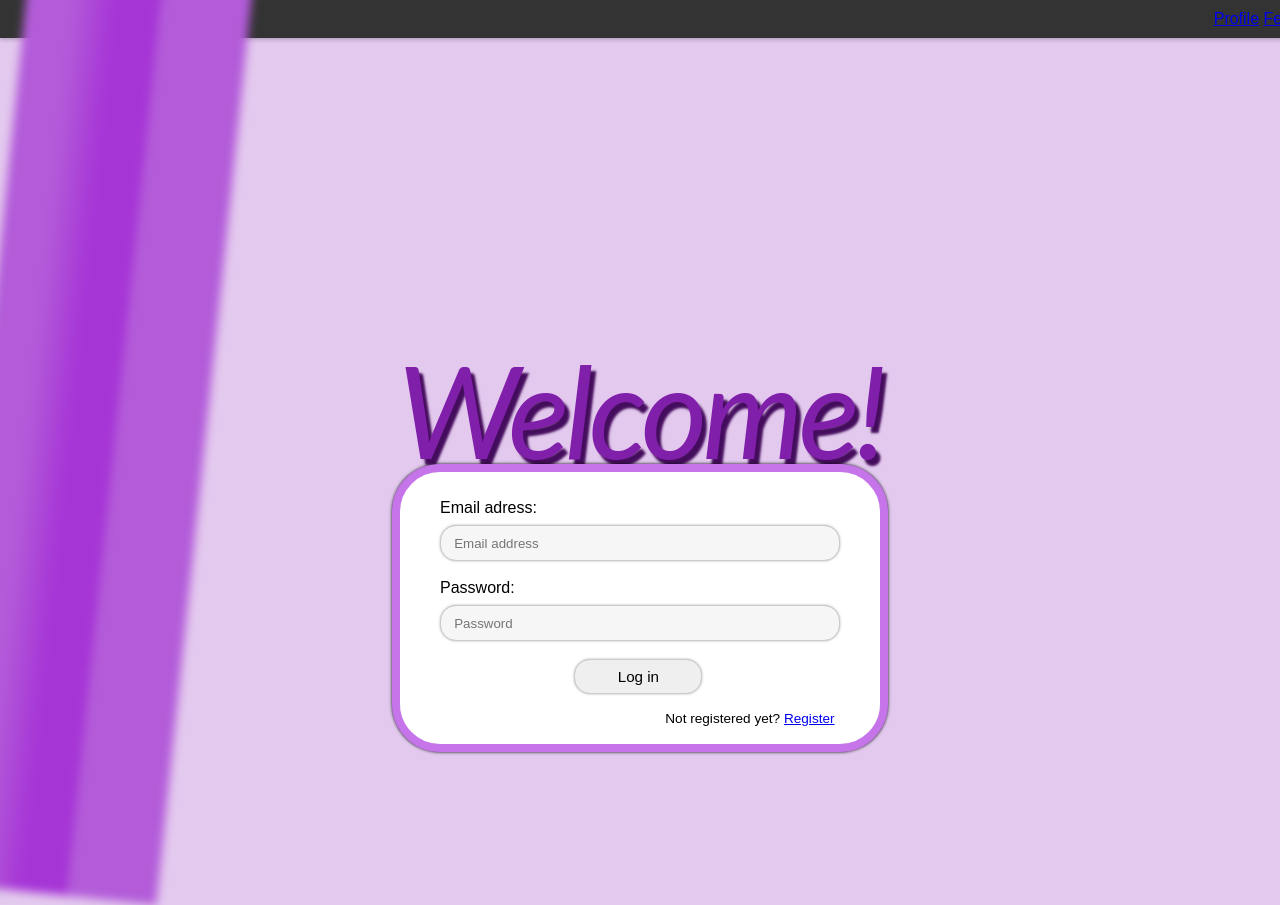
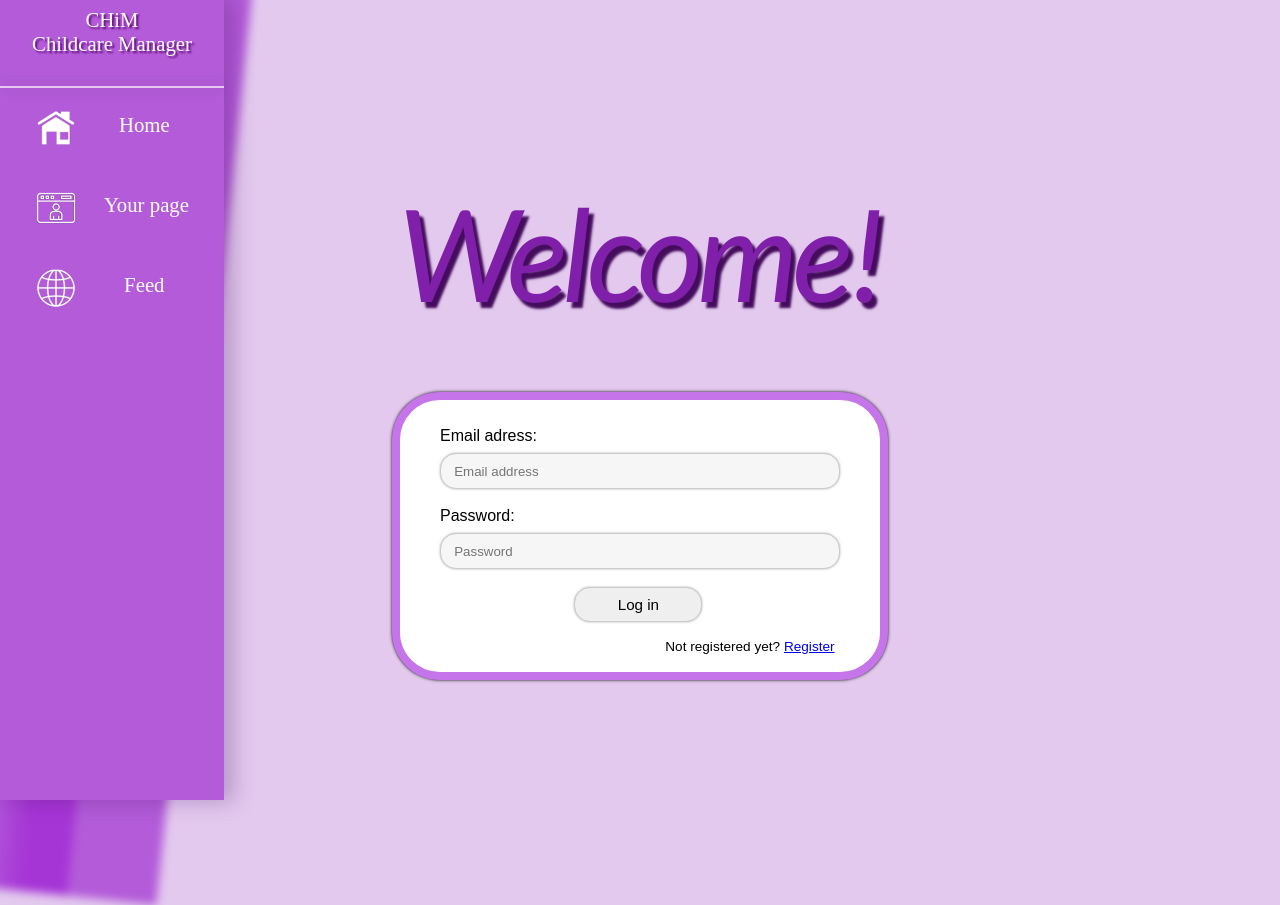
Before and after one commit to misumi8/ChiM-Childcare-Manager-, a PHP site: page /login.php in a window 1280 px wide. Run offline with PHP 8.4, Linux system fonts and the light colour scheme.

Commit message:
Header and corrected some login page errors

```diff
--- a/includes/header.php
+++ b/includes/header.php
@@ -3,33 +3,29 @@
 
 <head>
     <meta charset="UTF-8">
+    <link rel="stylesheet" href="../styles/header.css">
     <link rel="stylesheet" href="../styles/login.css">
     <!-- aici adaugam toate css-urile-->
     <title>Childcare Manager</title>
-    <style>
-  header {
-    display: flex;
-    justify-content: flex-end;
-    align-items: center;
-    background-color: #333;
-    color: white;
-    padding: 10px 20px;
-    position: fixed;
-    top: 0;
-    width: 100%;
-    box-shadow: 0 2px 4px rgba(0,0,0,0.2);
-  }
-  nav a img {
-    width: 50px; /* Example size */
-    height: auto;
-  }
-</style>
 </head>
 
 <body>
-    <header>
-        <nav>
-            <a href="../public/profile.php">Profile</a>
-            <a href="../public/feed.php">Feed</a>
-        </nav>
-    </header>
+    <div class="header">
+        <p id="header-text">CHiM<br/>Childcare Manager</p>
+        <div class="line"></div>
+        <div class="item-list">
+            <div class="menu-item">
+                <img src="..\includes\header-images\home_icon.png" alt="Home Page" /><a href="#">Home</a>
+            </div>
+            <div class="menu-item">
+                <img src="..\includes\header-images\personal_page_icon.png" alt="Personal Page" /><a href="#">Your page</a>
+            </div>
+            <div class="menu-item">
+                <img src="..\includes\header-images\web_icon.png" /><a href="#">Feed</a>
+            </div>
+        </div>
+        <!-- <div class="line"></div> -->
+    </div>
+</body>
+
+</html>
--- a/public/login.php
+++ b/public/login.php
@@ -1,10 +1,20 @@
-<?php
-require_once '../includes/header.php';
-?>
+<!DOCTYPE html>
+<html lang="en">
 
+<head>
+    <meta charset="UTF-8">
+    <link rel="stylesheet" href="../styles/login.css">
+    <!-- aici adaugam toate css-urile-->
+    <title>Childcare Manager</title>
+    <link rel="preconnect" href="https://fonts.googleapis.com">
+    <link rel="preconnect" href="https://fonts.gstatic.com" crossorigin>
+    <link href="https://fonts.googleapis.com/css2?family=Lato:ital,wght@0,100;0,300;0,400;0,700;0,900;1,100;1,300;1,400;1,700;1,900&display=swap" rel="stylesheet">
+</head>
+
+<body>
     <div id="background-animation"></div>
     <div class="grid">
-    <div id="welcome-text">Welcome!</div>
+        <p id="welcome-text">Welcome!</p>
         <div id="loginbox">
             <form action="/test-action" method="post" id="login-form">
                 <ul>
@@ -26,6 +36,12 @@ require_once '../includes/header.php';
             </form>
         </div>
     </div>
+</body>
+</html>
+
+<?php
+require_once '../includes/header.php';
+?>
 
 <?php
 require_once '../includes/footer.php';
--- /dev/null
+++ b/styles/header.css
@@ -0,0 +1,108 @@
+body{
+    background-color: #e3c9ee;
+}
+
+#header-text{
+    width: auto;
+    min-width: 10rem;
+    height: 10%;
+}
+
+.item-list{
+    margin-top: 2vh;
+    display: grid;
+    justify-content: space-around;
+    grid-template-rows: 10% 10% 10%;
+    width: 100%;
+    height: 100%;
+}
+
+.header:hover .item-list{
+    margin-top: 2vh;
+    display: grid;
+    justify-content: space-around;
+    grid-template-rows: 10% 10% 10%;
+    width: 100%;
+    height: 100%;
+}
+
+.menu-item {
+    display: grid;
+    grid-template-columns: 30% 70%;
+    white-space: nowrap;
+}
+
+.menu-item a{
+    padding-left: 1rem;
+}
+
+.menu-item img{
+    padding-top: 0.3rem;
+    padding-left: 0.4rem;
+}
+
+.header:not(hover){
+    overflow: hidden;
+    position: fixed;
+    height: 100%;
+    transition-duration: 0.3s;
+    width: 3.3rem;
+    box-shadow: 8px 0px 50px 0px rgba(68, 12, 92, 0.26);
+    top: 0%;
+    left: 0%;
+    background-color: #B35BD9;
+}
+
+.header:not(hover) a, .header:not(hover) #header-text {
+    text-align: center;
+    text-decoration: none;
+    color: transparent;
+    font-family: Oswald;
+    font-size: 1.3rem;
+    transition-duration: 0.1s;
+    margin: 0.4em; /* top right bottom left */
+    text-overflow: clip;
+}
+
+.header:hover {
+    width: 14rem;
+    transition-duration: 0.3s;
+    box-shadow: 8px 0px 20px 2px rgba(68, 12, 92, 0.26);
+}
+
+.header:hover a, .header:hover #header-text{
+    color: white;
+    transition-duration: 0.3s;
+    white-space: nowrap;
+}
+
+.header:hover #header-text{
+    text-shadow: 2px 2px 2px #5C0873;
+}
+
+.header a:hover, .header img:hover{
+    transition-duration: 0.3s;
+    color: #E3C9EE;
+    text-shadow: 4px 3px 0px #440C5C;
+}
+
+.header:not(hover) .line {
+    content: '';
+    position: fixed;
+    top: 10.8%;
+    width: 3.3rem;
+    height: 0.1rem;
+    background-color: #e3c9ee;
+    box-shadow: 0em 0em 1em rgba(0, 0, 0, 0.2);
+    transition-duration: 0.3s;
+}
+
+.header:hover .line{
+    content: '';
+    position: fixed;
+    top: 10.8%;
+    width: 14rem;
+    transition-duration: 0.3s;
+    height: 0.1rem;
+    background-color: #e3c9ee;
+}
--- a/styles/login.css
+++ b/styles/login.css
@@ -1,3 +1,5 @@
+@import url('https://fonts.googleapis.com/css2?family=Lato:ital,wght@0,100;0,300;0,400;0,700;0,900;1,100;1,300;1,400;1,700;1,900&display=swap');
+
 body {
     margin: 0;
     padding: 0;
@@ -7,15 +9,16 @@ body {
 }
 
 #welcome-text {
-    position: absolute;
+    /* position: absolute; */
     color: #801faa;
-    margin-top: -76%;
+    margin-top: -145vh;
     font-size: 8rem;
     letter-spacing: -0.3rem;
     transform: scale(1, 1);
     font-family: Lato;
     font-style: oblique;
     text-shadow: 0.3rem 0.4rem 0.3vh #440c5c;
+    z-index: 1; /*index of importance */
 }
 
 #background-animation {
@@ -41,7 +44,7 @@ body {
         background: linear-gradient(to right, #b35bd9 20%, #a635d6 40%, #a635d6 60%, #b35bd9 20%);
         margin-left: 105vw;
     }
-  }
+}
 
 .grid {
     position: relative;
@@ -51,15 +54,9 @@ body {
     /*height: 97vh; /* equivalent to 97% of the height */
 }
 
-/*#login-family {
-    position: relative;
-    margin-top: -4.5rem;
-    align-items: center;
-    text-align: center;
-}*/
-
 #loginbox {
-    margin-top: -45%;
+    z-index: 2; /*index of importance */
+    margin-top: -90vh;
     box-shadow: 0vh 0vh 0.4vh black; /* right left spread*/
     border: 0.5rem solid #c674e9;
     border-radius: 3rem;
@@ -81,7 +78,7 @@ body {
     grid-template: 5rem 5rem 5rem 1fr / 1fr; /* rows / columns */
 }
 
-.user-name-input, .user-password-input, .user-name-input:not(focus), .user-password-input:not(focus) {
+.user-name-input:not(focus), .user-password-input:not(focus) {
     text-indent: 0.7rem; /* space before input*/
     background-color: #f6f6f6;
     margin-top: 0.5rem;
@@ -106,7 +103,7 @@ body {
     box-shadow: 0rem 0rem 0.15rem rgb(177, 177, 177);
 }
 
-#login-button, #login-button:not(hover) {
+#login-button:not(hover) {
     outline: none;
     border: 0.01rem solid rgb(203, 203, 203);
     box-shadow: 0rem 0rem 0.15rem rgb(177, 177, 177);
@@ -137,23 +134,3 @@ body {
     margin-right: 17.8%;
     font-size: 0.85rem;
 }
-
-#user-name {
-
-}
-
-#login {
-    margin-top: 10vh;
-    margin-left: 5vw;
-    width: 10vw;
-    height: 10vw;
-}
-
-#name {
-    border: 0.5rem solid #c8c8c8;
-    background-color: rgb(197, 197, 197);
-}
-
-#login-button {
-
-}
```
Also changed, not shown: README.md, includes/header-images/MenuLogo.png (added), includes/header-images/home_icon.png (added), includes/header-images/personal_page_icon.png (added), includes/header-images/web_icon.png (added). Lines whose indentation alone changed are shown as unchanged.
